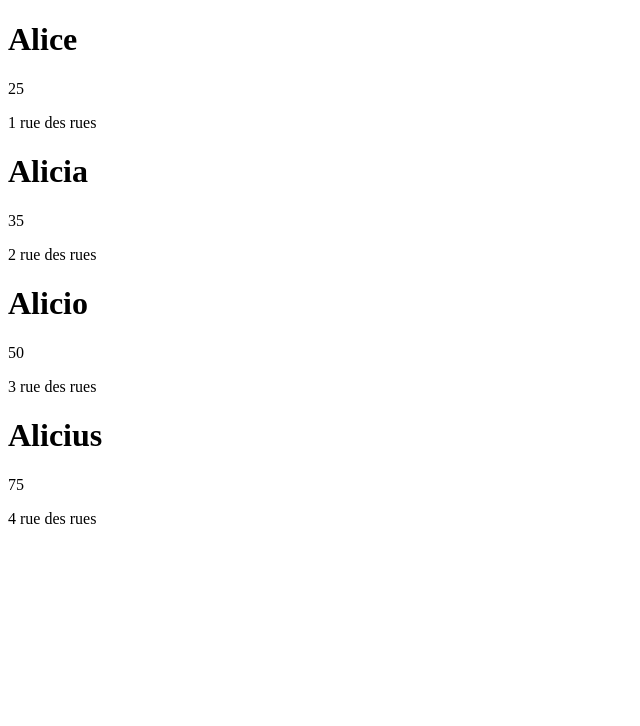
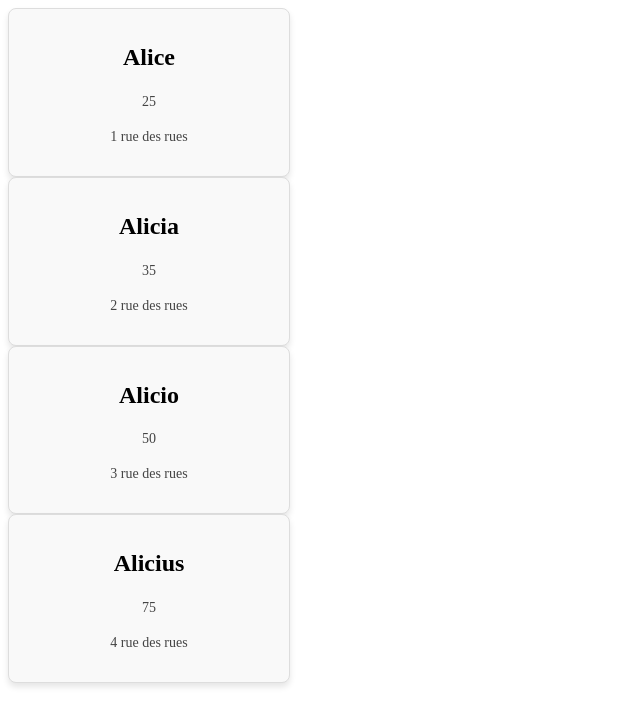
Before and after one commit to VictorDauph/AngularExemple, an Angular app: page /customer-ng-for in a window 1280 px wide. Shown: the top 726 px of the page, without its empty margins (0-640 px from the left). Built offline with nearby package versions, Linux system fonts and the light colour scheme.

Commit message:
ngfor et input

```diff
--- /dev/null
+++ b/src/app/exemplesDirectives/customer-card-ng-for/customer-card-ng-for.component.html
@@ -0,0 +1,5 @@
+<article>
+    <h2>{{customer.name}}</h2>
+    <p>{{customer.age}}</p>
+    <p>{{customer.adress}}</p>
+</article>
--- a/src/app/exemplesDirectives/customer-ng-for/customer-ng-for.component.html
+++ b/src/app/exemplesDirectives/customer-ng-for/customer-ng-for.component.html
@@ -1,5 +1,10 @@
+<!--
 <div *ngFor="let customer of customerList">
     <h1>{{customer.name}}</h1>
     <p>{{customer.age}}</p>
     <p>{{customer.adress}}</p>
 </div>
+-->
+
+<app-customer-card-ng-for class="customerList" *ngFor="let customer of customerList" [customer]="customer">
+</app-customer-card-ng-for>
--- a/src/app/exemplesDirectives/customer-ng-for/customer-ng-for.component.ts
+++ b/src/app/exemplesDirectives/customer-ng-for/customer-ng-for.component.ts
@@ -1,10 +1,11 @@
 import { Component } from '@angular/core';
 import { Customer } from '../../models/Customer';
 import { CommonModule } from '@angular/common';
+import { CustomerCardNgForComponent } from "../customer-card-ng-for/customer-card-ng-for.component";
 
 @Component({
   selector: 'app-customer-ng-for',
-  imports: [CommonModule],
+  imports: [CommonModule, CustomerCardNgForComponent],
   templateUrl: './customer-ng-for.component.html',
   styleUrl: './customer-ng-for.component.css'
 })
```
Also changed, not shown: src/app/exemplesDirectives/customer-card-ng-for/customer-card-ng-for.component.ts (added, +12 -0 lines), src/app/exemplesDirectives/customer-card-ng-for/customer-card-ng-for.component.css (added), 1 other file (tests, documents, lock files or other folders).
